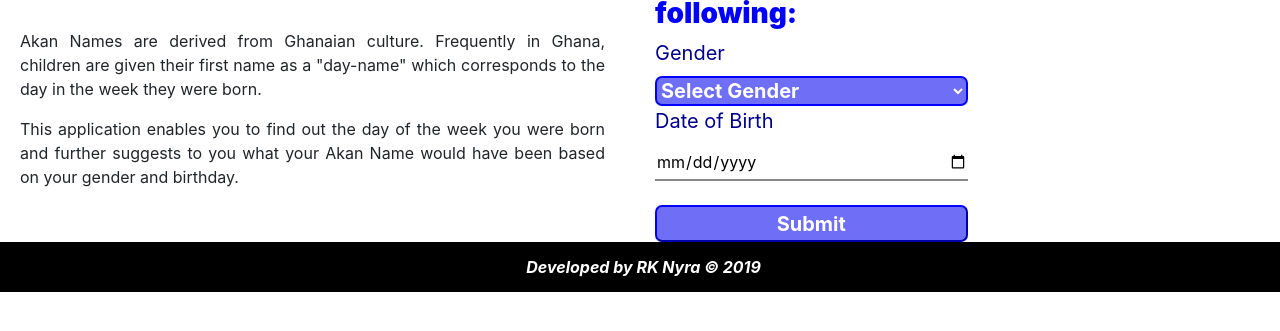
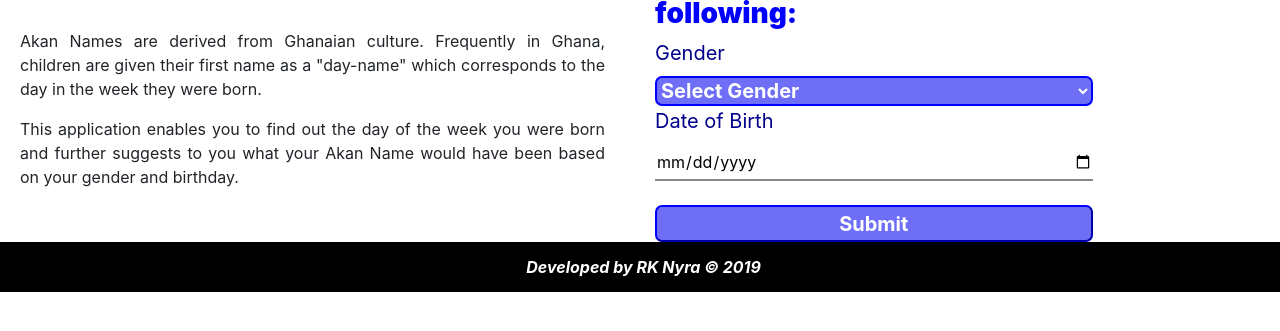
Before and after one commit to RkNyra/akan-name-generator, a plain HTML site: page index.html in a window 1280 px wide. Shown: the part 279-610 px from the top of the page. Drawn offline with Linux system fonts and the light colour scheme.

Commit message:
make the gender selectbox mandatory to fill (.html validation)

```diff
--- a/css/styles.css
+++ b/css/styles.css
@@ -20,7 +20,7 @@ h2 {
 
 input {
     display: block;
-    width: 50%;
+    width: 70%;
     height: 37px;
     border-width: 0 0 2px 0;
     border-color: #333;
@@ -41,7 +41,7 @@ label {
 }
 
 .selectbox select {
-    width: 50%;
+    width: 70%;
     border-width: 2px;
     border-radius: 7px;
     border-color: blue;
@@ -52,7 +52,7 @@ label {
 }
 
 input[type=submit] {
-    width: 50%;
+    width: 70%;
     border-width: 2px;
     border-radius: 7px;
     border-color: blue;
--- a/index.html
+++ b/index.html
@@ -38,9 +38,9 @@
             <form name="dataCollection" onsubmit="return calculateAkanName()">
                 <label for="gender">Gender</label>
                 <div class="selectbox">
-                    <select id="gender">
+                    <select id="gender" required>
                       <!-- validation -->
-                      <option>Select Gender</option>
+                      <option value="">Select Gender</option>
                       <option value="female">Female</option>
                       <option value="male">Male</option>
                     </select>
```
